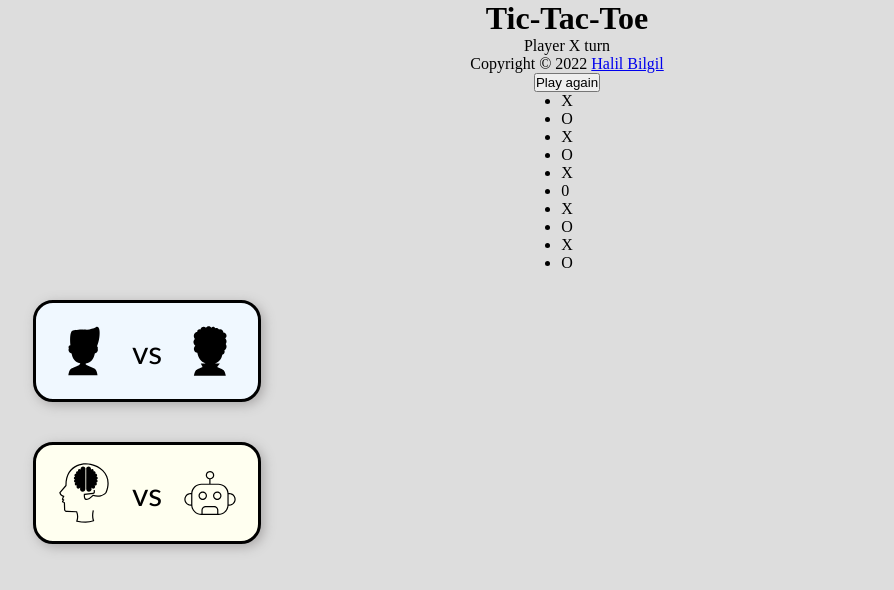
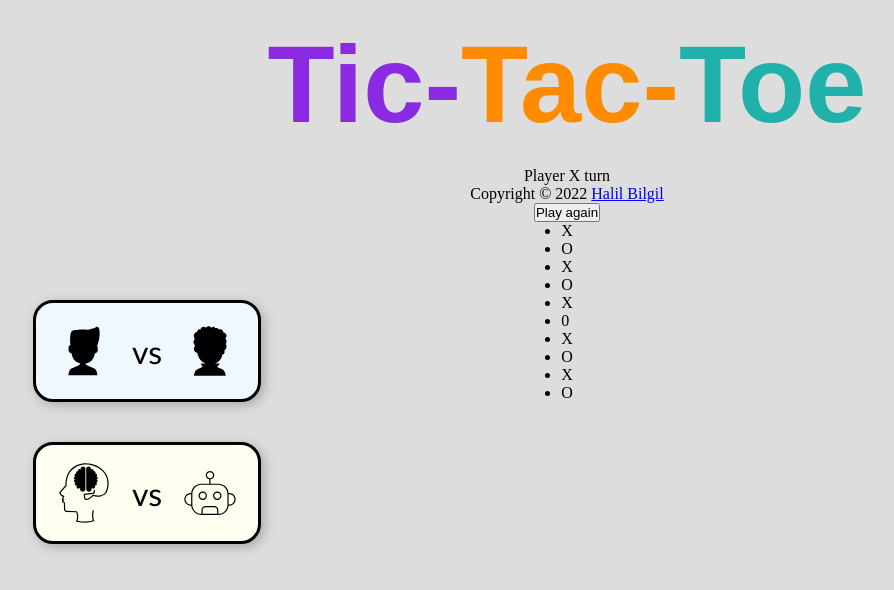
Before and after one commit to hbilgil/tic-tac-toe, a plain HTML site: page index.html in a window 1280 px wide. Shown: the whole page, without its empty margins (73-967 px from the left). Drawn offline with Linux system fonts and the light colour scheme.

Commit message:
Edit style.css for header div styling

```diff
--- a/style.css
+++ b/style.css
@@ -68,3 +68,29 @@ img {
   width: 6rem;
   border: none;
 }
+
+/*----HEADER DIV----*/
+
+.header {
+  padding: 20px;
+  z-index: 1; /*the div will be in front of the animated elements*/
+}
+
+.caption {
+  font-family: fantasy, sans-serif;
+  font-size: 110px;
+  text-align: center;
+  color: red;
+}
+
+.caption span.one { /*caption with colored texts*/
+  color:blueviolet;
+}
+
+.caption span.two { /*caption with colored texts*/
+  color:darkorange;
+}
+
+.caption span.three { /*caption with colored texts*/
+  color:lightseagreen;
+}
```
